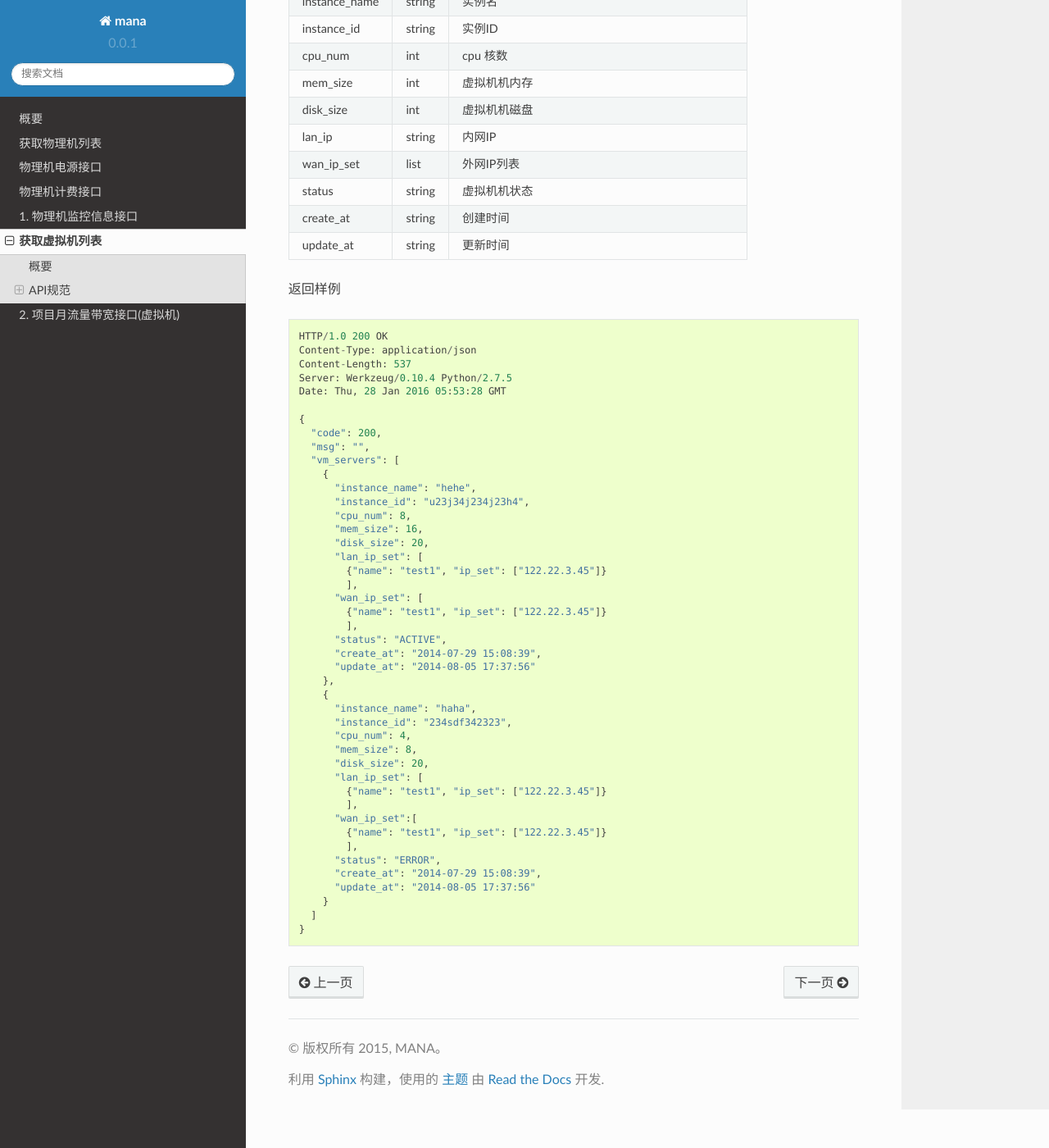
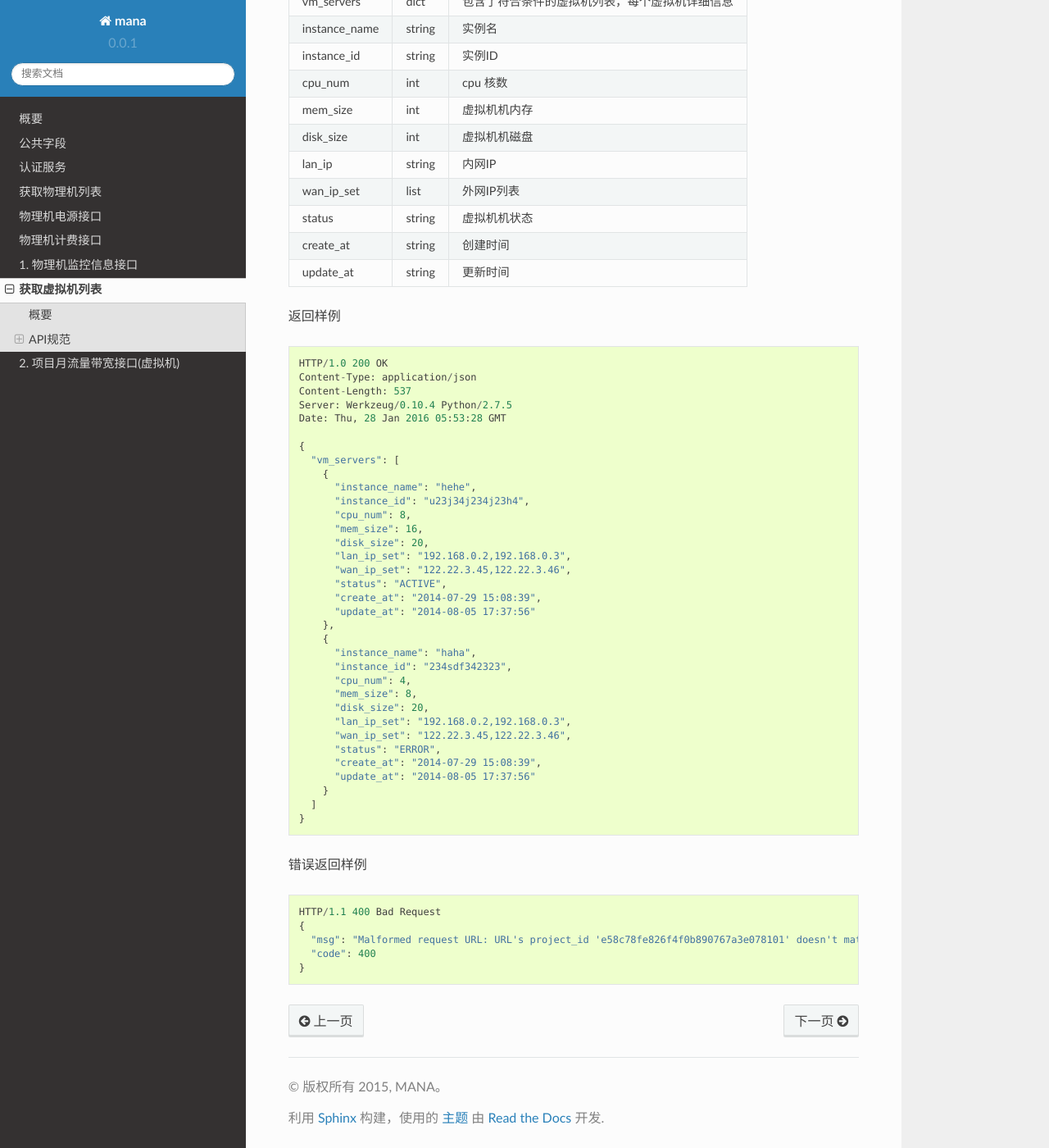
Before and after one commit to JerryDog/mana_api_doc, a Sphinx documentation site: the page built from source/vm.rst, in a window 1280 px wide and 1400 px high, scrolled down 1260 px. Shown: the whole window at 82% size. Built offline with Sphinx 7.4.7 and the Read the Docs theme 2.0.0, drawn with Linux system fonts in a browser that asks for light colours; pages that are not in the unit, such as notebooks, are missing from menus; some of the changed text lies outside the part shown.

Commit message:
vm返回状态更新

```diff
--- a/source/index.rst
+++ b/source/index.rst
@@ -12,6 +12,9 @@ MANA API文档
    :numbered:
 
    overview
+   common
+   identify
+   region
    pm
    pm_act
    pm_accounts
--- a/source/vm.rst
+++ b/source/vm.rst
@@ -61,7 +63,7 @@ API规范
 
     curl  -i \
           -H 'X-Auth-Token: {token_id}' \
-          -X GET 'http://m.scloudm.com/mana_api/vm?tenant_id=123456789&region=dongjing&f=1&t=10'
+          -X GET 'http://m.scloudm.com/mana_api/vm?party=pbs&tenant_id=123456789&region=dongjing&f=1&t=10'
 
 
 
@@ -108,8 +110,6 @@ API规范
         Date: Thu, 28 Jan 2016 05:53:28 GMT
 
         {
-          "code": 200,
-          "msg": "",
           "vm_servers": [
             {
               "instance_name": "hehe",
@@ -117,12 +117,8 @@ API规范
               "cpu_num": 8,
               "mem_size": 16,
               "disk_size": 20,
-              "lan_ip_set": [
-                {"name": "test1", "ip_set": ["122.22.3.45"]}
-                ],
-              "wan_ip_set": [
-                {"name": "test1", "ip_set": ["122.22.3.45"]}
-                ],
+              "lan_ip_set": "192.168.0.2,192.168.0.3",
+              "wan_ip_set": "122.22.3.45,122.22.3.46",
               "status": "ACTIVE",
               "create_at": "2014-07-29 15:08:39",
               "update_at": "2014-08-05 17:37:56"
@@ -133,15 +129,23 @@ API规范
               "cpu_num": 4,
               "mem_size": 8,
               "disk_size": 20,
-              "lan_ip_set": [
-                {"name": "test1", "ip_set": ["122.22.3.45"]}
-                ],
-              "wan_ip_set":[
-                {"name": "test1", "ip_set": ["122.22.3.45"]}
-                ],
+              "lan_ip_set": "192.168.0.2,192.168.0.3",
+              "wan_ip_set": "122.22.3.45,122.22.3.46",
               "status": "ERROR",
               "create_at": "2014-07-29 15:08:39",
               "update_at": "2014-08-05 17:37:56"
             }
           ]
         }
+
+
+错误返回样例
+
+::
+
+
+   HTTP/1.1 400 Bad Request
+   {
+     "msg": "Malformed request URL: URL's project_id 'e58c78fe826f4f0b890767a3e078101' doesn't match Context's project_id 'e58c78fe826f4f0b890767a3e0781019'",
+     "code": 400
+   }
```
Also changed, not shown: other parts of source/vm.rst (+2 -0 lines), region.rst (added, +116 -0 lines), source/identify.rst (added, +156 -0 lines).
